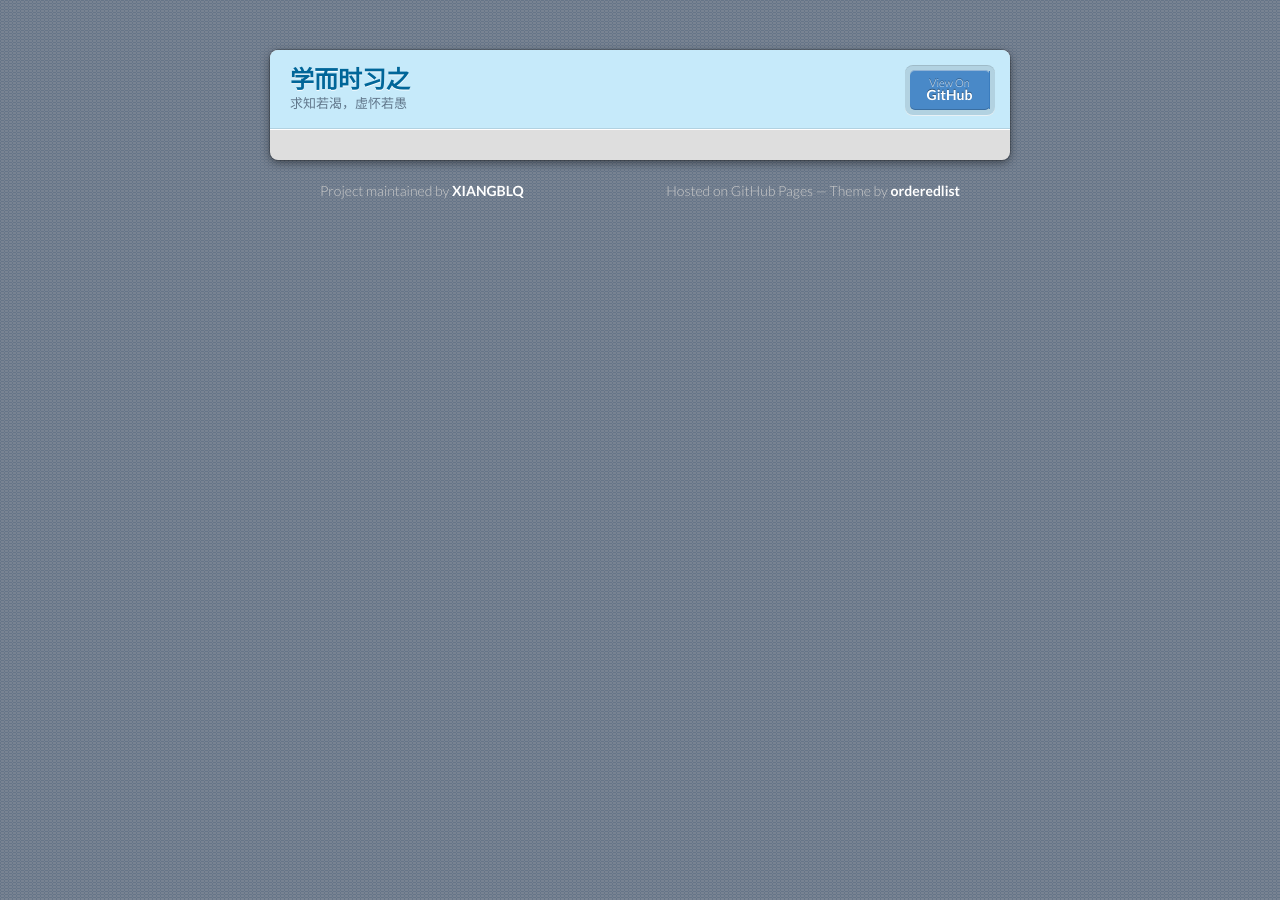
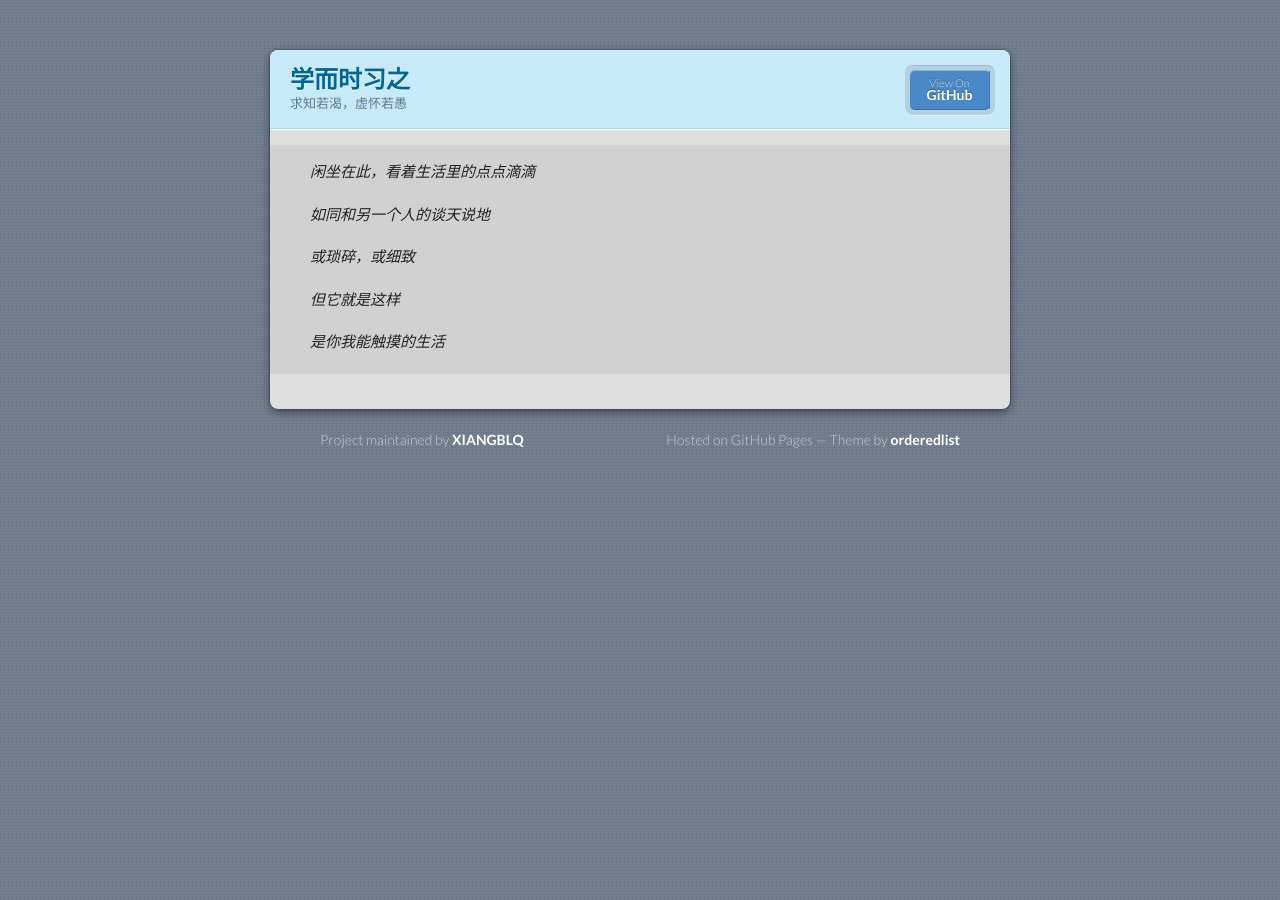
Before and after one commit to XIANGBLQ/wenzhai, a Jekyll site: the page built from pages/sanwen/sanwen.md, in a window 1280 px wide. Built offline with Jekyll 4.4.1, drawn with Linux system fonts in a browser that asks for light colours.

Commit message:
Update sanwen.md

```diff
--- a/pages/sanwen/sanwen.md
+++ b/pages/sanwen/sanwen.md
@@ -1,3 +1,13 @@
 ---
 layout: default
 ---
+
+> 闲坐在此，看着生活里的点点滴滴
+>
+> 如同和另一个人的谈天说地
+>
+> 或琐碎，或细致
+>
+> 但它就是这样
+>
+> 是你我能触摸的生活
```
